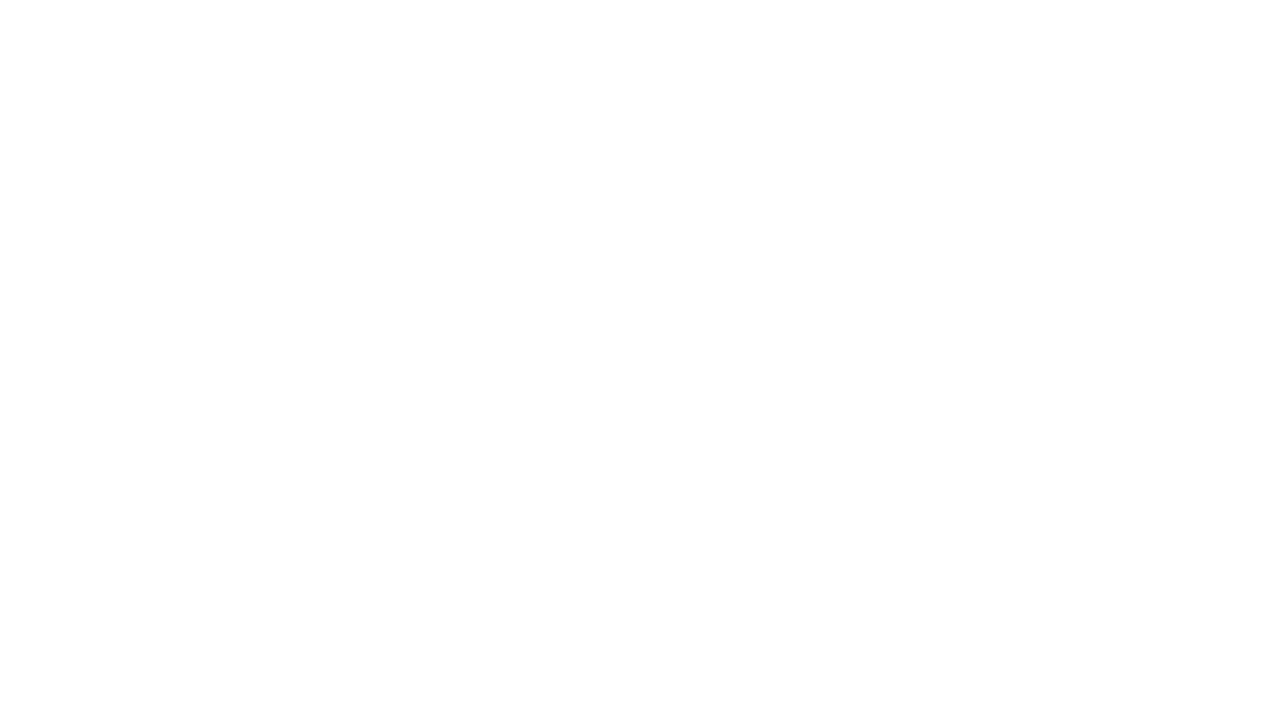
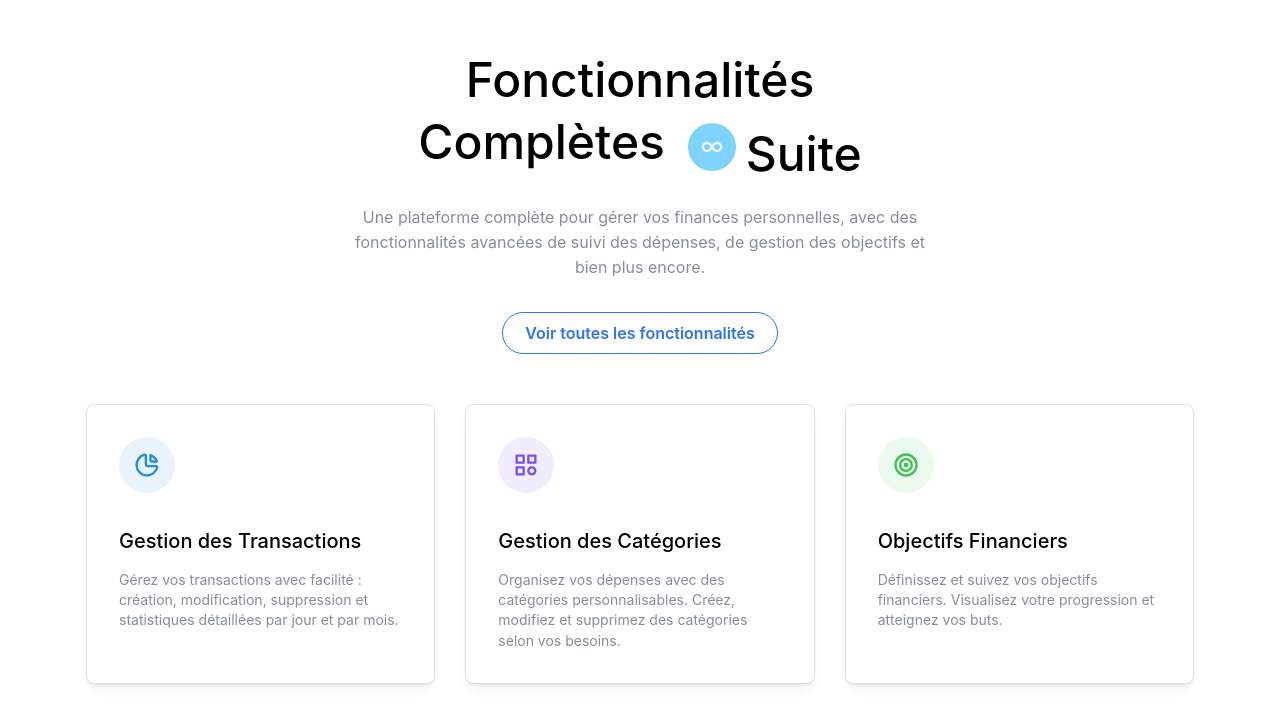
Before and after one commit to yves1da2vinci3/ubank_landingpage, a Next.js app: page / in a window 1280 px wide. Shown: the part 737-1462 px from the top of the page. Before the commit the page ends 800 px from the top, so only its background shows below. Built offline with nearby package versions, Linux system fonts and the light colour scheme.

Commit message:
Enhance homepage by adding Features component and updating dependencies. Integrated the Features component into the AppShell layout, improving the overall user experience. Added @mantine/styles dependency to package.json and updated yarn.lock accordingly.

```diff
--- /dev/null
+++ b/components/Feature/index.tsx
@@ -0,0 +1,215 @@
+import { useState } from 'react';
+import {
+  IconBell,
+  IconCategory,
+  IconChartPie,
+  IconCurrencyDollar,
+  IconInfinity,
+  IconRepeat,
+  IconRobot,
+  IconTarget,
+} from '@tabler/icons-react';
+import {
+  Box,
+  Button,
+  Card,
+  Container,
+  rem,
+  SimpleGrid,
+  Text,
+  ThemeIcon,
+  Title,
+} from '@mantine/core';
+import { useHover } from '@mantine/hooks';
+
+interface FeatureCardProps {
+  title: string;
+  description: string;
+  icon: React.ReactNode;
+  color?: string;
+  onClick?: () => void;
+  variant?: 'default' | 'highlight';
+}
+
+const FeatureCard = ({
+  title,
+  description,
+  icon,
+  color = 'blue',
+  onClick,
+  variant = 'default',
+}: FeatureCardProps) => {
+  const { hovered, ref } = useHover();
+
+  if (variant === 'highlight') {
+    return (
+      <Card
+        ref={ref}
+        padding="xl"
+        radius="md"
+        bg="dark.7"
+        onClick={onClick}
+        style={{
+          cursor: 'pointer',
+          transform: hovered ? 'translateY(-5px)' : 'none',
+          transition: 'transform 200ms ease',
+          height: '100%',
+        }}
+      >
+        <Box mb="xl">
+          <ThemeIcon
+            size={56}
+            radius="xl"
+            variant="filled"
+            color="blue"
+            style={{ background: '#7dd3fc' }}
+          >
+            {icon}
+          </ThemeIcon>
+        </Box>
+        <Text size="xl" fw={500} mb="sm" c="white">
+          {title}
+        </Text>
+        <Text size="sm" c="gray.3" mb="xl">
+          {description}
+        </Text>
+        <Button
+          fullWidth
+          variant="filled"
+          color="blue"
+          radius="xl"
+          style={{ background: '#7dd3fc', color: 'black' }}
+        >
+          Commencer maintenant
+        </Button>
+      </Card>
+    );
+  }
+
+  return (
+    <Card
+      ref={ref}
+      shadow="sm"
+      padding="xl"
+      radius="md"
+      withBorder
+      onClick={onClick}
+      style={{
+        cursor: 'pointer',
+        transform: hovered ? 'translateY(-5px)' : 'none',
+        transition: 'transform 200ms ease',
+        background: 'white',
+      }}
+    >
+      <Box mb="xl">
+        <ThemeIcon size={56} radius="xl" variant={hovered ? 'filled' : 'light'} color={color}>
+          {icon}
+        </ThemeIcon>
+      </Box>
+      <Text size="xl" fw={500} mb="sm">
+        {title}
+      </Text>
+      <Text size="sm" c="dimmed" style={{ minHeight: rem(80) }}>
+        {description}
+      </Text>
+    </Card>
+  );
+};
+
+const features = [
+  {
+    title: 'Gestion des Transactions',
+    description:
+      'Gérez vos transactions avec facilité : création, modification, suppression et statistiques détaillées par jour et par mois.',
+    icon: <IconChartPie size={28} />,
+    color: 'blue',
+  },
+  {
+    title: 'Gestion des Catégories',
+    description:
+      'Organisez vos dépenses avec des catégories personnalisables. Créez, modifiez et supprimez des catégories selon vos besoins.',
+    icon: <IconCategory size={28} />,
+    color: 'violet',
+  },
+  {
+    title: 'Objectifs Financiers',
+    description:
+      'Définissez et suivez vos objectifs financiers. Visualisez votre progression et atteignez vos buts.',
+    icon: <IconTarget size={28} />,
+    color: 'green',
+  },
+  {
+    title: 'Rappels Locaux',
+    description:
+      "Recevez des rappels pour ne jamais oublier d'ajouter vos transactions et maintenir vos comptes à jour.",
+    icon: <IconBell size={28} />,
+    color: 'orange',
+  },
+  {
+    title: 'Multi-Devises',
+    description:
+      'Gérez vos finances dans différentes devises et effectuez des transferts entre portefeuilles.',
+    icon: <IconCurrencyDollar size={28} />,
+    color: 'cyan',
+  },
+  {
+    title: 'Assistant IA',
+    description:
+      'Bénéficiez des conseils personnalisés de notre assistant IA pour optimiser votre gestion financière et prendre de meilleures décisions.',
+    icon: <IconRobot size={28} />,
+    variant: 'highlight',
+  },
+  {
+    title: 'Abonnements',
+    description:
+      'Suivez et gérez vos abonnements récurrents avec des options flexibles de planification.',
+    icon: <IconRepeat size={28} />,
+    color: 'grape',
+  },
+];
+
+function Features() {
+  const [seeAll, setSeeAll] = useState(false);
+  return (
+    <Container size="lg" py={80}>
+      <Box ta="center" mb={50}>
+        <Title order={1} size={48} fw={500} mb={20}>
+          Fonctionnalités
+          <br />
+          Complètes{' '}
+          <Text span inherit display="inline-flex" align="center">
+            <ThemeIcon
+              size={48}
+              radius="xl"
+              variant="filled"
+              color="blue"
+              style={{ background: '#7dd3fc', margin: '0 10px' }}
+            >
+              <IconInfinity size={24} />
+            </ThemeIcon>
+            Suite
+          </Text>
+        </Title>
+        <Text c="dimmed" maw={580} mx="auto">
+          Une plateforme complète pour gérer vos finances personnelles, avec des fonctionnalités
+          avancées de suivi des dépenses, de gestion des objectifs et bien plus encore.
+        </Text>
+        <Button onClick={() => setSeeAll(!seeAll)} variant="outline" radius="xl" size="md" mt="xl">
+          {seeAll ? 'Voir moins' : 'Voir toutes les fonctionnalités'}
+        </Button>
+      </Box>
+
+      <SimpleGrid cols={{ base: 1, sm: 2, md: 3 }} spacing={30}>
+        {features.slice(0, seeAll ? features.length : 3).map((feature, index) => (
+          <FeatureCard
+            key={index}
+            {...feature}
+            onClick={() => console.log(`Clicked on ${feature.title}`)}
+          />
+        ))}
+      </SimpleGrid>
+    </Container>
+  );
+}
+
+export default Features;
--- a/package.json
+++ b/package.json
@@ -23,6 +23,7 @@
   "dependencies": {
     "@mantine/core": "7.15.1",
     "@mantine/hooks": "7.15.1",
+    "@mantine/styles": "^6.0.22",
     "@next/bundle-analyzer": "^14.2.4",
     "@tabler/icons-react": "^3.6.0",
     "next": "15.0.1",
--- a/pages/index.tsx
+++ b/pages/index.tsx
@@ -1,6 +1,7 @@
 import { AppShell, Button, rem, Stack } from '@mantine/core';
 import { useDisclosure } from '@mantine/hooks';
 import { Banner } from '@/components/Banner';
+import Features from '@/components/Feature';
 import { Navbar } from '@/components/navbar';
 
 export default function HomePage() {
@@ -35,6 +36,7 @@ export default function HomePage() {
 
       <AppShell.Main>
         <Banner />
+        <Features />
       </AppShell.Main>
     </AppShell>
   );
```
Also changed, not shown: components/Feature/feature.module.css (added, +129 -0 lines), 2 other files (tests, documents, lock files or other folders).
